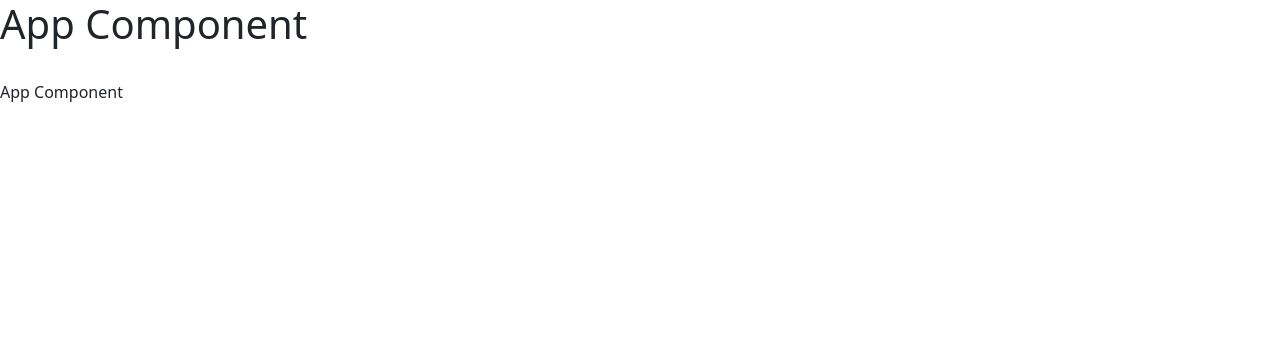
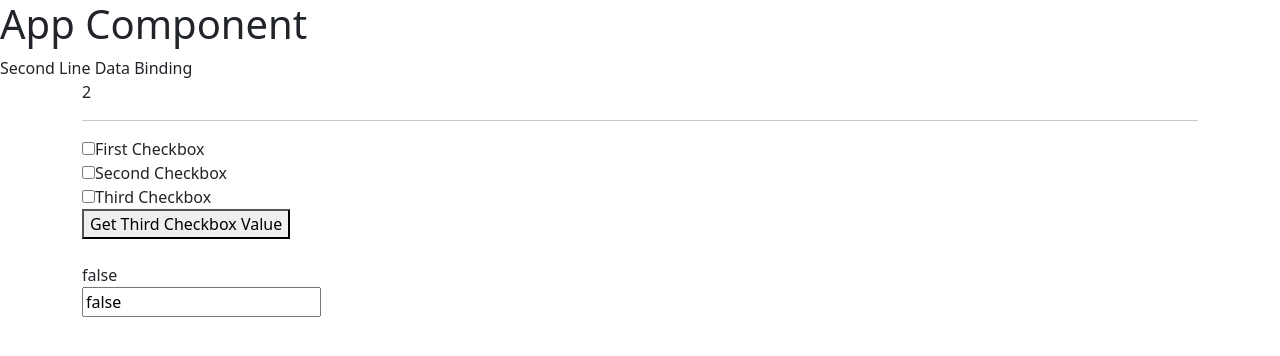
Before and after one commit to renu-j/Angular-project, an Angular app: page / in a window 1280 px wide. Shown: the top 356 px of the page. Built offline with nearby package versions, Linux system fonts and the light colour scheme.

Commit message:
angular day 1 and 2

```diff
--- a/src/app/app.html
+++ b/src/app/app.html
@@ -1,3 +1,77 @@
-<h1> App Component</h1>
-<br>
-<span>{{ header }}</span> <! string interpolation >
+<h1>App Component</h1>
+
+<span>{{ header }}</span>
+
+<div class="container">
+
+    <!-- Interpolation -->
+    <span>{{ 1 + 1 }}</span>
+
+    <hr>
+
+
+    <!-- Property Binding + Event Binding -->
+    <input
+        type="checkbox"
+        id="TestCheckbox"
+        [checked]="isChecked"
+        (change)="changeCheckbox()"
+    >
+
+    <label for="TestCheckbox">
+        First Checkbox
+    </label>
+
+    <br>
+
+
+    <!-- Two-Way Binding -->
+    <input
+        type="checkbox"
+        id="TestCheckbox2"
+        [(ngModel)]="isChecked"
+    >
+
+    <label for="TestCheckbox2">
+        Second Checkbox
+    </label>
+
+    <br>
+
+
+    <!-- Template Reference Variable -->
+    <input
+        type="checkbox"
+        id="TestCheckbox3"
+        #TestCheckboxTemp
+        (change)="changeCheckbox()"
+    >
+
+    <label for="TestCheckbox3">
+        Third Checkbox
+    </label>
+
+    <br>
+
+    <!-- ViewChild Example -->
+    <button (click)="getCheckboxValue()">
+        Get Third Checkbox Value
+    </button>
+
+    <br>
+    <br>
+
+
+    <!-- Display current value -->
+    {{ isChecked }}
+
+    <br>
+
+
+    <!-- Property Binding -->
+    <input
+        type="text"
+        [value]="isChecked"
+    >
+
+</div>
--- a/src/app/app.ts
+++ b/src/app/app.ts
@@ -1,13 +1,60 @@
-import { Component, signal } from '@angular/core';
+import {
+  Component,
+  ElementRef,
+  ViewChild,
+  signal
+} from '@angular/core';
+
 import { RouterOutlet } from '@angular/router';
+import { FormsModule } from '@angular/forms';
 
 @Component({
-  imports: [RouterOutlet],
+  imports: [RouterOutlet, FormsModule],
   selector: 'app-root',
   styleUrl: './app.scss',
   templateUrl: './app.html',
 })
 export class App {
+
+  @ViewChild('TestCheckboxTemp')
+  tempCheckbox!: ElementRef<HTMLInputElement>;
+
   protected readonly title = signal('hrm');
-  header:string ="App Component"; //main controller
+
+  header: string = "Second Line Data Binding";
+
+  a: number = 5;
+  b: number = 7;
+
+  isChecked: boolean = false;
+
+  dothis: string = this.isChecked ? "True" : "False";
+
+  isChecked2 = signal(true);
+
+
+  // Called when checkbox state changes
+  changeCheckbox(): void {
+
+    console.log("Reached");
+
+    console.log("Checkbox value:", this.isChecked);
+
+  }
+
+
+  // Example using ViewChild
+  getCheckboxValue(): void {
+
+    if (this.tempCheckbox) {
+
+      console.log(
+        "Checked:",
+        this.tempCheckbox.nativeElement.checked
+      );
+
+    }
+
+  }
+
 }
--- /dev/null
+++ b/src/app/home/home.html
@@ -0,0 +1 @@
+<p>home works!</p>
```
Also changed, not shown: src/app/home/home.ts (added, +17 -0 lines), src/app/home/home.scss (added), 1 other file (tests, documents, lock files or other folders).
